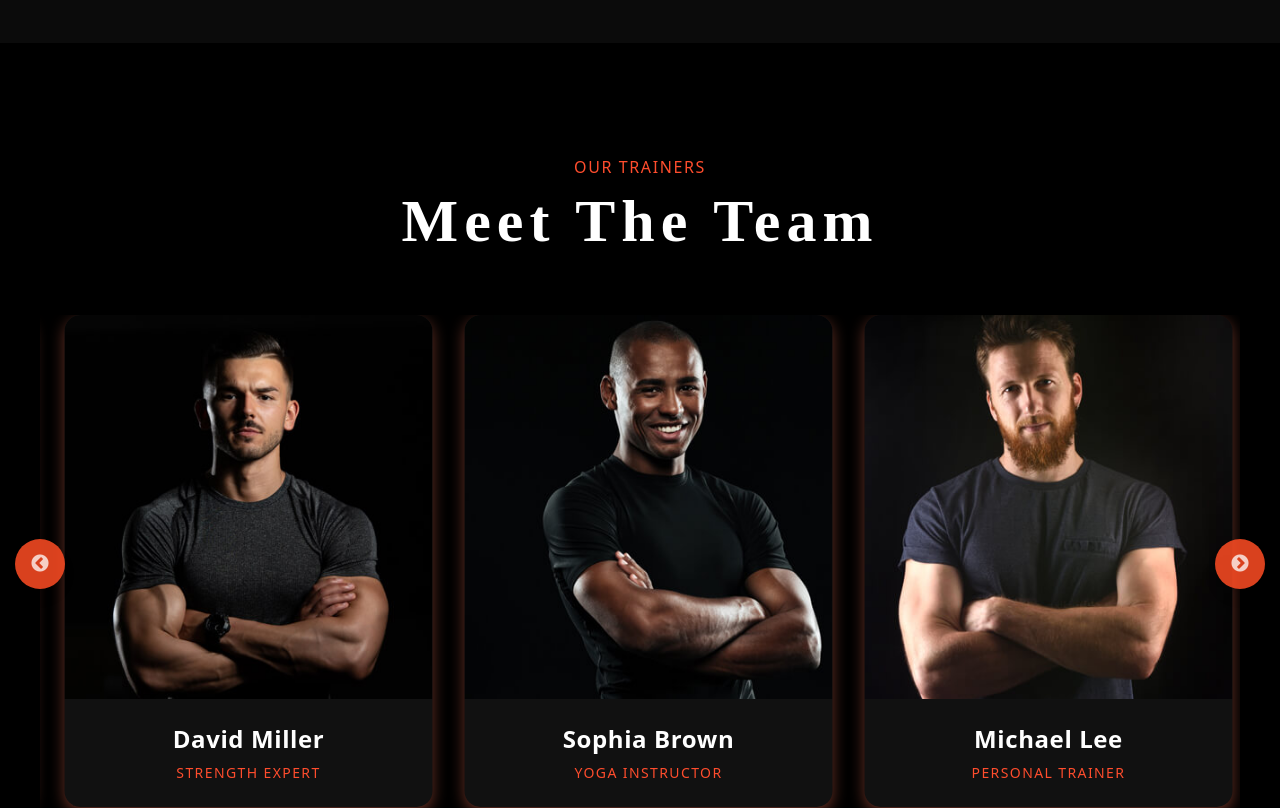
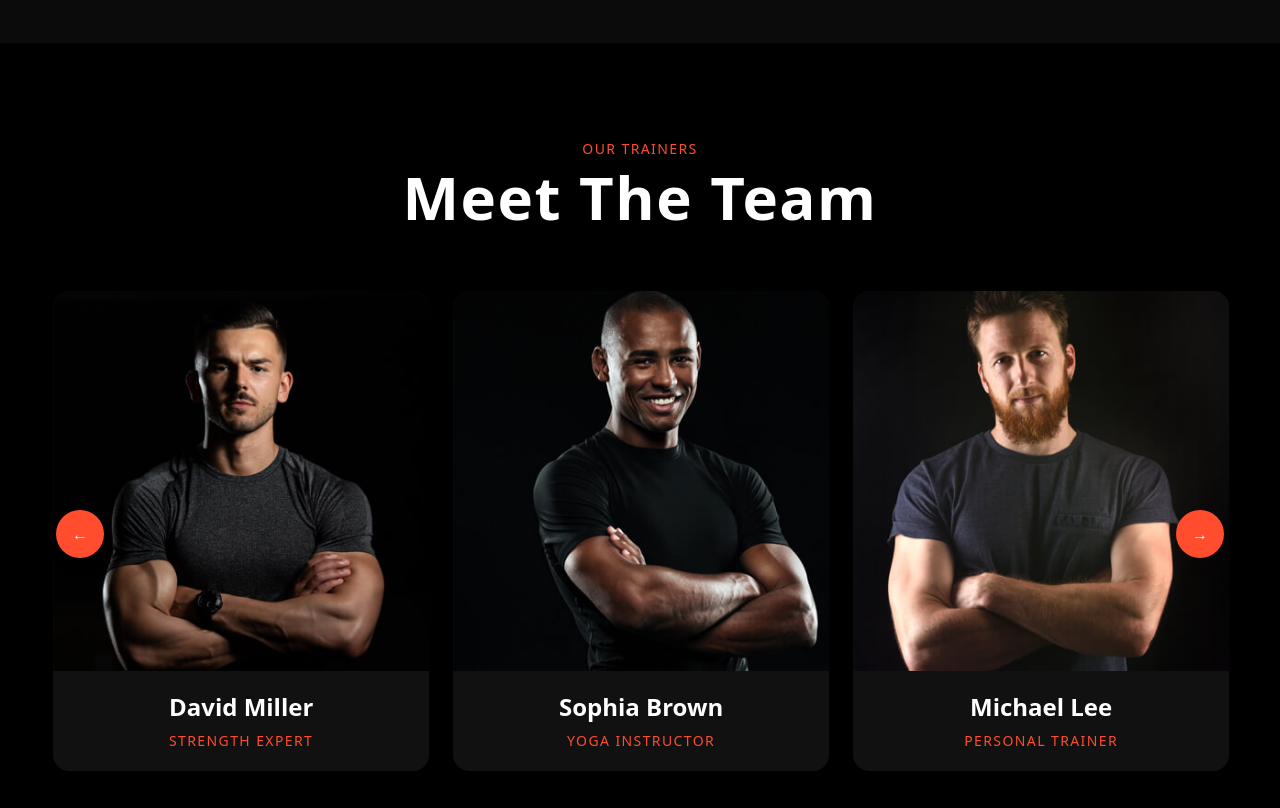
Before and after one commit to Laiba121/Gym, a React (Vite) app: page / in a window 1280 px wide. Shown: the part 3200-4008 px from the top of the page. Built offline with nearby package versions, Linux system fonts and the light colour scheme.

Commit message:
Updated file with new changes

```diff
--- a/src/components/TeamSection.jsx
+++ b/src/components/TeamSection.jsx
@@ -15,14 +15,14 @@ export default function TeamSlider() {
   const settings = {
     dots: false,
     infinite: true,
-    speed: 800,
+    speed: 700,
     slidesToShow: 4,
     slidesToScroll: 1,
     autoplay: true,
     autoplaySpeed: 3000,
     arrows: true,
-    nextArrow: <SampleNextArrow />,
-    prevArrow: <SamplePrevArrow />,
+    nextArrow: <NextArrow />,
+    prevArrow: <PrevArrow />,
     responsive: [
       { breakpoint: 1536, settings: { slidesToShow: 4 } },
       { breakpoint: 1280, settings: { slidesToShow: 3 } },
@@ -32,37 +32,39 @@ export default function TeamSlider() {
   };
 
   return (
-    <section className="bg-black py-24 sm:py-28">
-      <div className="max-w-7xl mx-auto px-4 sm:px-6 md:px-10">
-        {/* Section Header */}
-        <div className="text-center mb-16">
-          <p className="text-[#ff4d2d] uppercase tracking-widest text-sm sm:text-base mb-3">
+    <section className="bg-black py-16 sm:py-20 md:py-24 overflow-hidden">
+      <div className="max-w-7xl mx-auto px-4 sm:px-6 md:px-10 relative">
+
+        {/* Header */}
+        <div className="text-center mb-12 sm:mb-16">
+          <p className="text-[#ff4d2d] uppercase tracking-widest text-xs sm:text-sm mb-2">
             Our Trainers
           </p>
-          <h2 className="text-white font-extrabold font-[Platia] text-3xl sm:text-4xl md:text-5xl xl:text-6xl tracking-[0.1em]">
+          <h2 className="text-white font-extrabold text-3xl sm:text-4xl md:text-5xl xl:text-6xl tracking-wide">
             Meet The Team
           </h2>
         </div>
 
         {/* Slider */}
-        <Slider {...settings} className="relative">
+        <Slider {...settings}>
           {team.map((member, i) => (
-            <div key={i} className="px-3 sm:px-4">
-              <div className="relative group bg-[#111111] rounded-2xl overflow-hidden shadow-[0_5px_15px_rgba(255,120,90,0.4)] transition-transform duration-500 hover:scale-105 hover:shadow-[0_20px_40px_rgba(255,120,90,0.5)]">
+            <div key={i} className="px-3">
+              <div className="group bg-[#111] rounded-2xl overflow-hidden transition duration-500 hover:scale-[1.03] shadow-lg">
+
                 {/* Image */}
-                <div className="relative overflow-hidden rounded-t-2xl">
+                <div className="relative">
                   <img
                     src={member.image}
                     alt={member.name}
-                    className="w-full h-64 sm:h-72 md:h-80 lg:h-96 object-cover transition-transform duration-500 group-hover:scale-110"
+                    className="w-full h-[260px] sm:h-[300px] md:h-[340px] lg:h-[380px] object-cover"
                   />
 
-                  {/* Social Icons on Hover */}
-                  <div className="absolute inset-0 bg-black/60 opacity-0 group-hover:opacity-100 transition flex items-baseline-last pb-5 justify-center gap-4">
+                  {/* Hover Overlay */}
+                  <div className="absolute inset-0 bg-black/60 opacity-0 group-hover:opacity-100 transition flex items-end justify-center pb-6 gap-4">
                     {[FaInstagram, FaFacebookF, FaTwitter].map((Icon, idx) => (
                       <div
                         key={idx}
-                        className="w-10 h-10 bg-[#ff4d2d] flex items-center justify-center hover:bg-white hover:text-black transition cursor-pointer rounded-full"
+                        className="w-10 h-10 bg-[#ff4d2d] rounded-full flex items-center justify-center text-white hover:bg-white hover:text-black transition cursor-pointer"
                       >
                         <Icon />
                       </div>
@@ -71,14 +73,15 @@ export default function TeamSlider() {
                 </div>
 
                 {/* Text */}
-                <div className="text-center py-6 px-4">
-                  <h3 className="text-white font-extrabold text-lg sm:text-xl md:text-2xl tracking-wide">
+                <div className="text-center py-5 px-4">
+                  <h3 className="text-white font-bold text-lg sm:text-xl md:text-2xl">
                     {member.name}
                   </h3>
                   <p className="text-[#ff4d2d] uppercase tracking-widest text-xs sm:text-sm mt-2">
                     {member.role}
                   </p>
                 </div>
+
               </div>
             </div>
           ))}
@@ -88,41 +91,43 @@ export default function TeamSlider() {
   );
 }
 
-// Custom arrows
-function SampleNextArrow(props) {
-  const { className, style, onClick } = props;
+
+function NextArrow({ onClick }) {
   return (
     <div
-      className={`${className} flex items-center justify-center rounded-full text-white shadow-lg hover:scale-110 transition`}
-      style={{
-        ...style,
-        display: "flex",
-        right: window.innerWidth < 640 ? "5px" : "-25px", // responsive position
-        width: window.innerWidth < 640 ? "40px" : "50px",   // smaller on mobile
-        height: window.innerWidth < 640 ? "40px" : "50px",
-        backgroundColor: "rgba(255,77,36,0.85)",
-        zIndex: 20,
-      }}
       onClick={onClick}
-    />
+      className="
+        absolute top-1/2 -translate-y-1/2
+        right-2 sm:right-4
+        w-10 h-10 sm:w-12 sm:h-12
+        bg-[#ff4d2d] rounded-full
+        flex items-center justify-center
+        text-white cursor-pointer
+        z-30 shadow-lg
+        hover:scale-110 transition
+      "
+    >
+      →
+    </div>
   );
 }
 
-function SamplePrevArrow(props) {
-  const { className, style, onClick } = props;
+function PrevArrow({ onClick }) {
   return (
     <div
-      className={`${className} flex items-center justify-center rounded-full text-white shadow-lg hover:scale-110 transition`}
-      style={{
-        ...style,
-        display: "flex",
-        left: window.innerWidth < 640 ? "5px" : "-25px", // responsive position
-        width: window.innerWidth < 640 ? "40px" : "50px",
-        height: window.innerWidth < 640 ? "40px" : "50px",
-        backgroundColor: "rgba(255,77,36,0.85)",
-        zIndex: 20,
-      }}
       onClick={onClick}
-    />
+      className="
+        absolute top-1/2 -translate-y-1/2
+        left-2 sm:left-4
+        w-10 h-10 sm:w-12 sm:h-12
+        bg-[#ff4d2d] rounded-full
+        flex items-center justify-center
+        text-white cursor-pointer
+        z-30 shadow-lg
+        hover:scale-110 transition
+      "
+    >
+      ←
+    </div>
   );
 }
```
